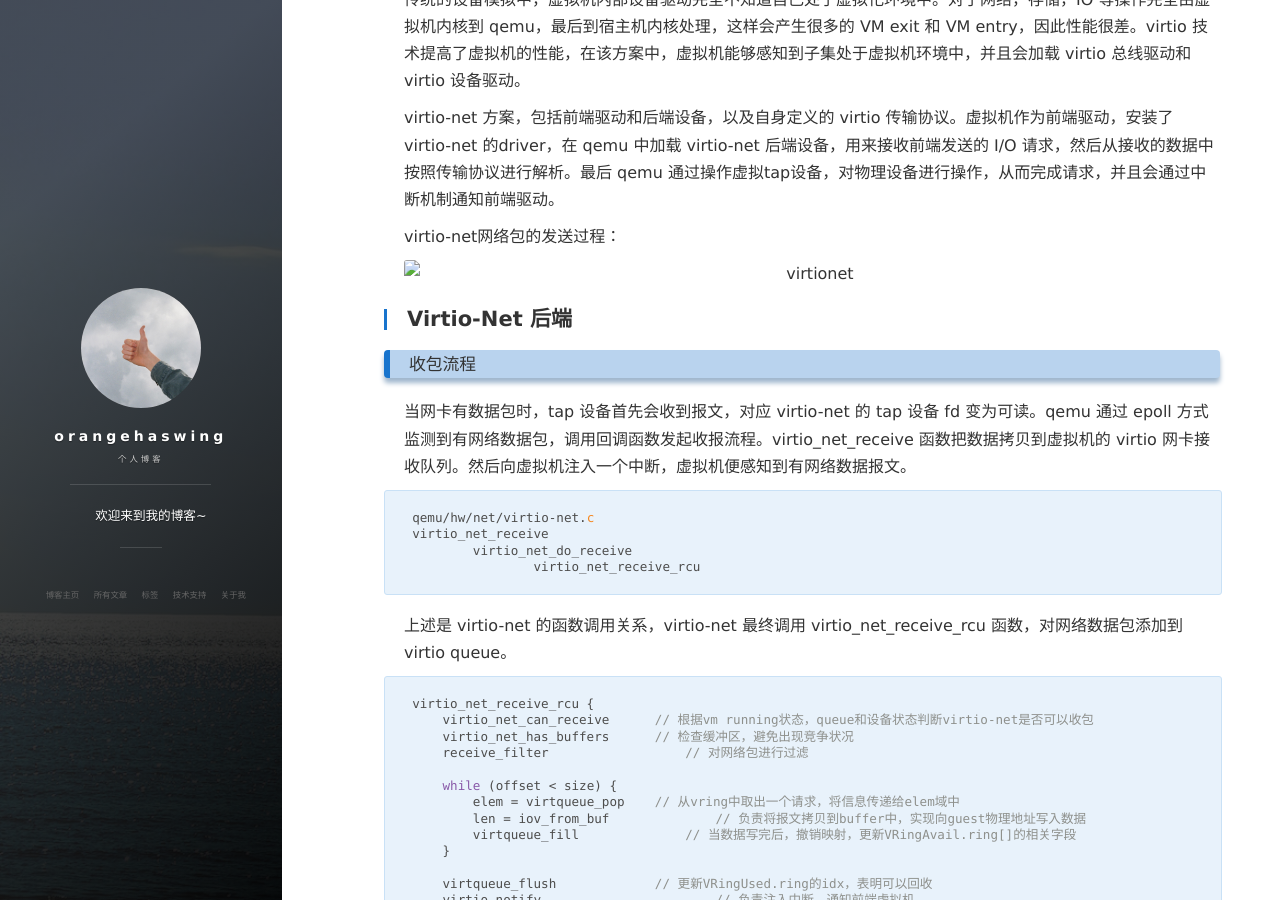
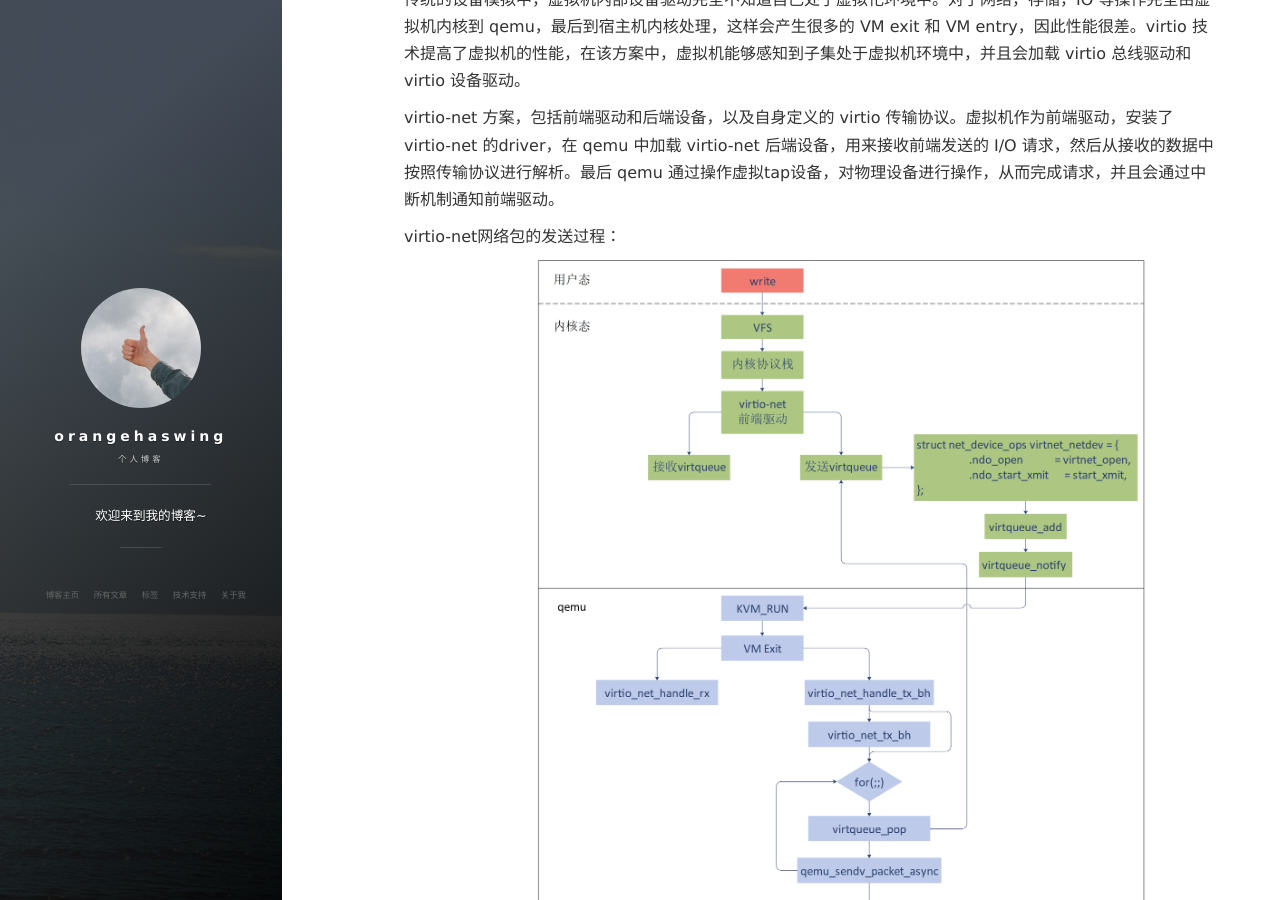
Before and after one commit to orangehaswing/orangehaswing.github.io, a Jekyll site: the page built from _posts/2021-08-15-QEMU_Virtio_net 源码分析.md, in a window 1280 px wide and 900 px high, scrolled down 446 px. Built offline with Jekyll 4.4.1, drawn with Linux system fonts in a browser that asks for light colours; nearby versions of some CDN libraries; comment, search, counter and statistics services are not loaded.

Commit message:
test show pictures
Signed-off-by: orangehaswing <673356024@qq.com>

```diff
--- a/_posts/2021-08-15-QEMU_Virtio_net 源码分析.md
+++ b/_posts/2021-08-15-QEMU_Virtio_net 源码分析.md
@@ -13,7 +13,7 @@ virtio-net 方案，包括前端驱动和后端设备，以及自身定义的 vi
 
 virtio-net网络包的发送过程：
 
-![virtionet](.\virtionet.png)
+![virtionet](https://raw.githubusercontent.com/orangehaswing/orangehaswing.github.io/master/_posts/virtionet.png)
 
 ## Virtio-Net 后端
 
```
Also changed, not shown: _posts/2021-09-04-QEMU_中断虚拟化_中断路由源码分析.md (+1 -1 lines).
